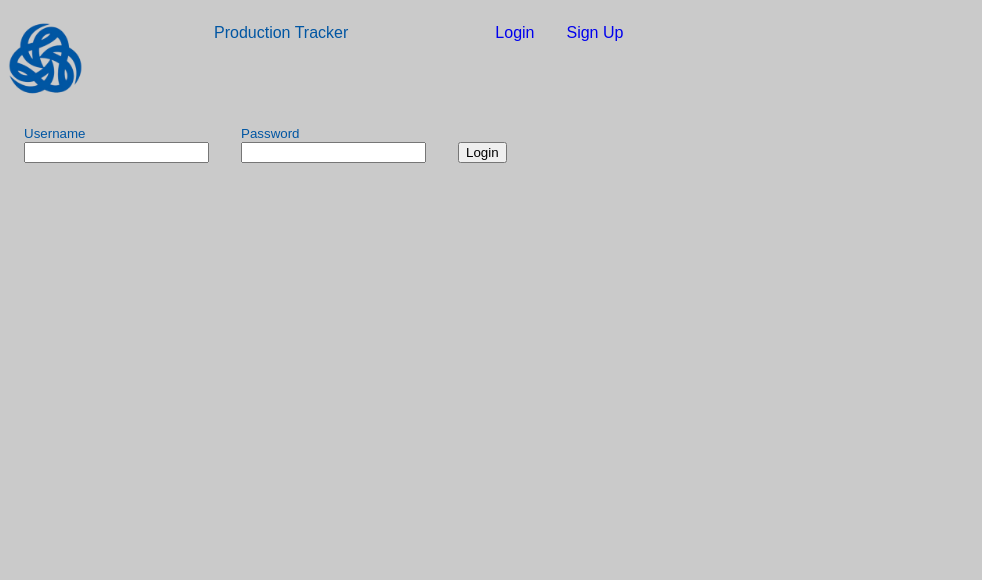
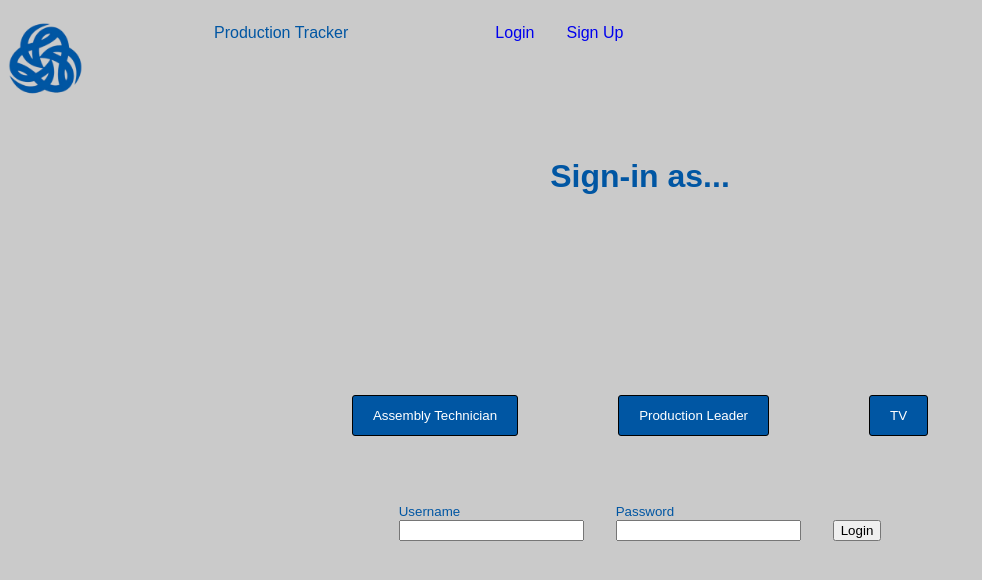
Before and after one commit to Andrey-Statkevskiy/production-tracker, a React app: page / in a window 1280 px wide. Shown: the top 580 px of the page, without its empty margins (0-982 px from the left). Built offline with nearby package versions, Linux system fonts and the light colour scheme.

Commit message:
created a new component - main sign in page, created style for it and buttons

```diff
--- a/client/Routes.js
+++ b/client/Routes.js
@@ -2,6 +2,7 @@ import React, {Component, Fragment} from 'react'
 import {connect} from 'react-redux'
 import {withRouter, Route, Switch, Redirect} from 'react-router-dom'
 import { Login, Signup } from './components/AuthForm';
+import SignInPage from './components/SignInPage'
 import HomeAssyTech from './components/HomeAssyTech';
 import {me} from './store'
 
@@ -25,7 +26,8 @@ class Routes extends Component {
           </Switch>
         ) : (
           <Switch>
-            <Route path='/' exact component={ Login } />
+            {/* <Route path='/' exact component={ Login } /> */}
+            <Route path='/' exact component={ SignInPage } />
             <Route path="/login" component={Login} />
             <Route path="/signup" component={Signup} />
           </Switch>
--- /dev/null
+++ b/client/components/SignInPage.js
@@ -0,0 +1,81 @@
+import React from 'react'
+import {connect} from 'react-redux'
+import {authenticate} from '../store'
+
+/**
+ * COMPONENT
+ */
+const SignInPage = props => {
+  const {name, displayName, handleSubmit, error} = props
+
+  return (
+    <div className='signInContainer'>
+        <h1 style={{ margin: '50px 0 150px 0' }}>Sign-in as...</h1>
+        <div className='signInButtonContainer'>
+            <button className='blueButton'>Assembly Technician</button>
+            <button className='blueButton'>Production Leader</button>
+            <button className='blueButton'>TV</button>
+        </div>
+
+
+      <form onSubmit={handleSubmit} name={name}>
+        <div>
+          <label htmlFor="username">
+            <small>Username</small>
+          </label>
+          <input name="username" type="text" />
+        </div>
+        <div>
+          <label htmlFor="password">
+            <small>Password</small>
+          </label>
+          <input name="password" type="password" />
+        </div>
+        <div>
+          <button type="submit">{displayName}</button>
+        </div>
+        {error && error.response && <div> {error.response.data} </div>}
+      </form>
+    </div>
+  )
+}
+
+/**
+ * CONTAINER
+ *   Note that we have two different sets of 'mapStateToProps' functions -
+ *   one for Login, and one for Signup. However, they share the same 'mapDispatchToProps'
+ *   function, and share the same Component. This is a good example of how we
+ *   can stay DRY with interfaces that are very similar to each other!
+ */
+const mapLogin = state => {
+  return {
+    name: 'login',
+    displayName: 'Login',
+    error: state.auth.error
+  }
+}
+
+const mapSignup = state => {
+  return {
+    name: 'signup',
+    displayName: 'Sign Up',
+    error: state.auth.error
+  }
+}
+
+const mapDispatch = dispatch => {
+  return {
+    handleSubmit(evt) {
+      evt.preventDefault()
+      const formName = evt.target.name
+      const username = evt.target.username.value
+      const password = evt.target.password.value
+      dispatch(authenticate(username, password, formName))
+    }
+  }
+}
+
+
+export default connect(mapLogin, mapDispatch)(SignInPage)
+// export const Login = connect(mapLogin, mapDispatch)(SignInPage)
+// export const Signup = connect(mapSignup, mapDispatch)(SignInPage)
--- a/public/style.css
+++ b/public/style.css
@@ -76,3 +76,26 @@ form div {
 .col6 {
   border-left: 2px solid #0056A3; /* adjust thickness/color */
 }
+
+.signInContainer {
+  display: flex;
+  flex-direction: column;
+  align-items: center;
+}
+
+.signInButtonContainer {
+  display: flex;
+  flex-flow: row wrap;
+  align-items: center;
+  justify-content: space-around;
+}
+
+.blueButton {
+  background-color: #0056A3;
+  color: white;
+  border: 1px solid black;
+  padding: 12px 20px;
+  border-radius: 3px;
+  text-align: center;
+  margin: 50px;
+}
```
